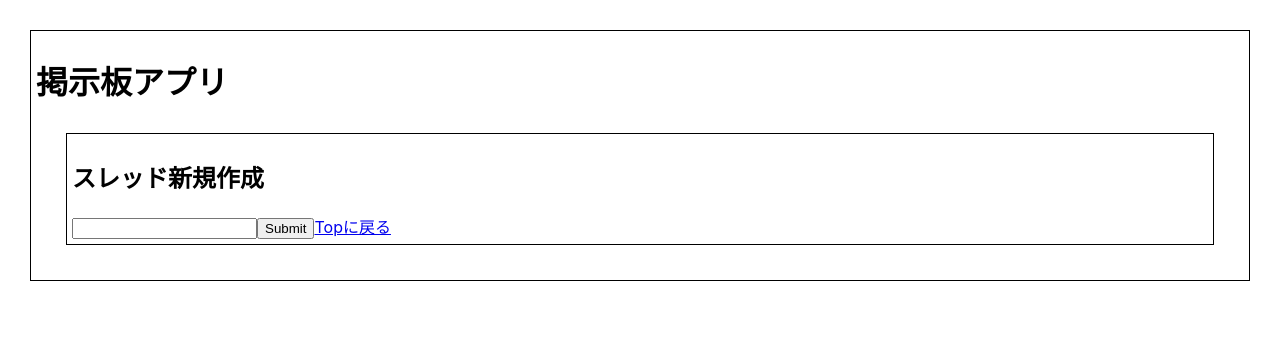
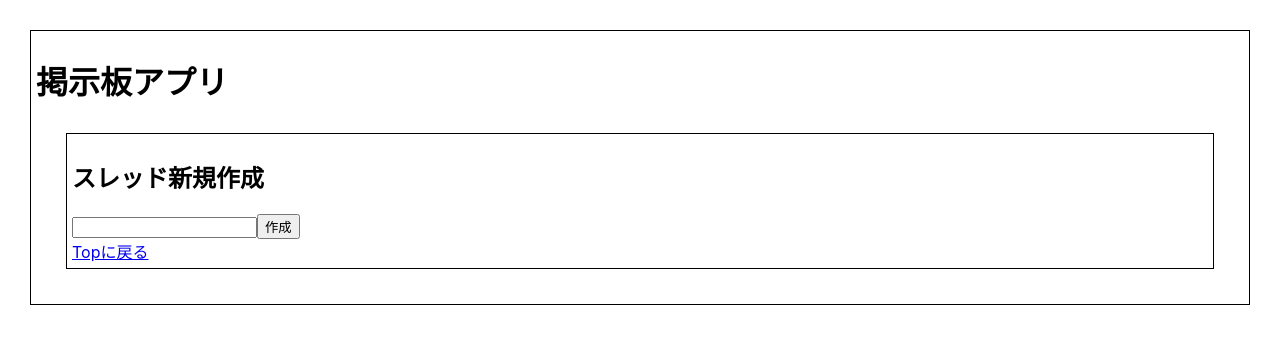
Before and after one commit to kmitani/react-stations-2, a React (Create React App) app: page /create-thread in a window 1280 px wide. Shown: the top 344 px of the page. Built offline with nearby package versions, Linux system fonts and the light colour scheme.

Commit message:
スレッド新規作成時のフォームバリデーションを追加

```diff
--- a/src/components/CreateThread.js
+++ b/src/components/CreateThread.js
@@ -37,8 +37,10 @@ const CreateThread = () => {
     return (
         <div>
             <h2>スレッド新規作成</h2>
-            <input type="text" name="title" value={formData.title} onChange={handleChange} />
-            <button type="submit" onClick={handleSubmit} >Submit</button>
+            <form onSubmit={handleSubmit}>
+            <input type="text" name="title" required minLength={1} value={formData.title} onChange={handleChange} />
+            <button type="submit">作成</button>
+            </form>
             <a href="/">Topに戻る</a>
         </div>
     )
```
